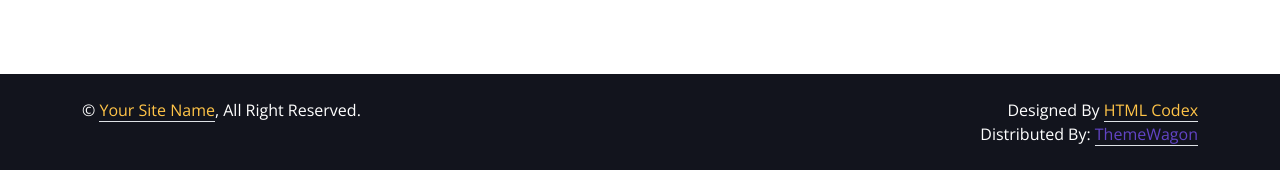
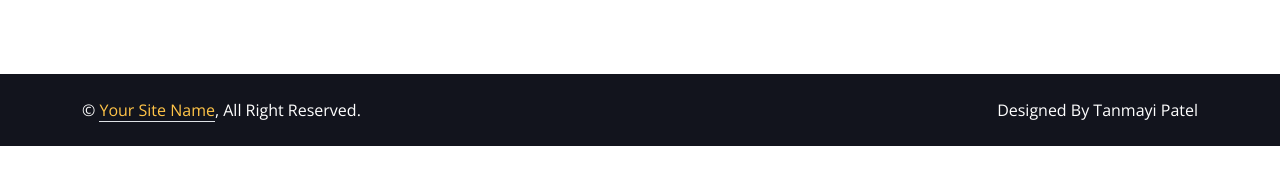
Before and after one commit to Tanmayi-p/Tanmayi-p.github.io, a plain HTML site: page index.html in a window 1280 px wide. Shown: the part 2001-2171 px from the top of the page. After the commit the page ends 2147 px from the top, so only its background shows below. Drawn offline with nearby package versions, Linux system fonts and the light colour scheme.

Commit message:
footer name

```diff
--- a/index.html
+++ b/index.html
@@ -648,8 +648,8 @@
                     </div>
                     <div class="col-md-6 text-center text-md-end">
                         <!--/*** This template is free as long as you keep the footer author’s credit link/attribution link/backlink. If you'd like to use the template without the footer author’s credit link/attribution link/backlink, you can purchase the Credit Removal License from "https://htmlcodex.com/credit-removal". Thank you for your support. ***/-->
-                        Designed By <a class="border-bottom text-secondary" href="https://htmlcodex.com">HTML Codex</a>
-                        <br>Distributed By: <a class="border-bottom" href="https://themewagon.com" target="_blank">ThemeWagon</a>
+                        Designed By Tanmayi Patel
+
                     </div>
                 </div>
             </div>
```
